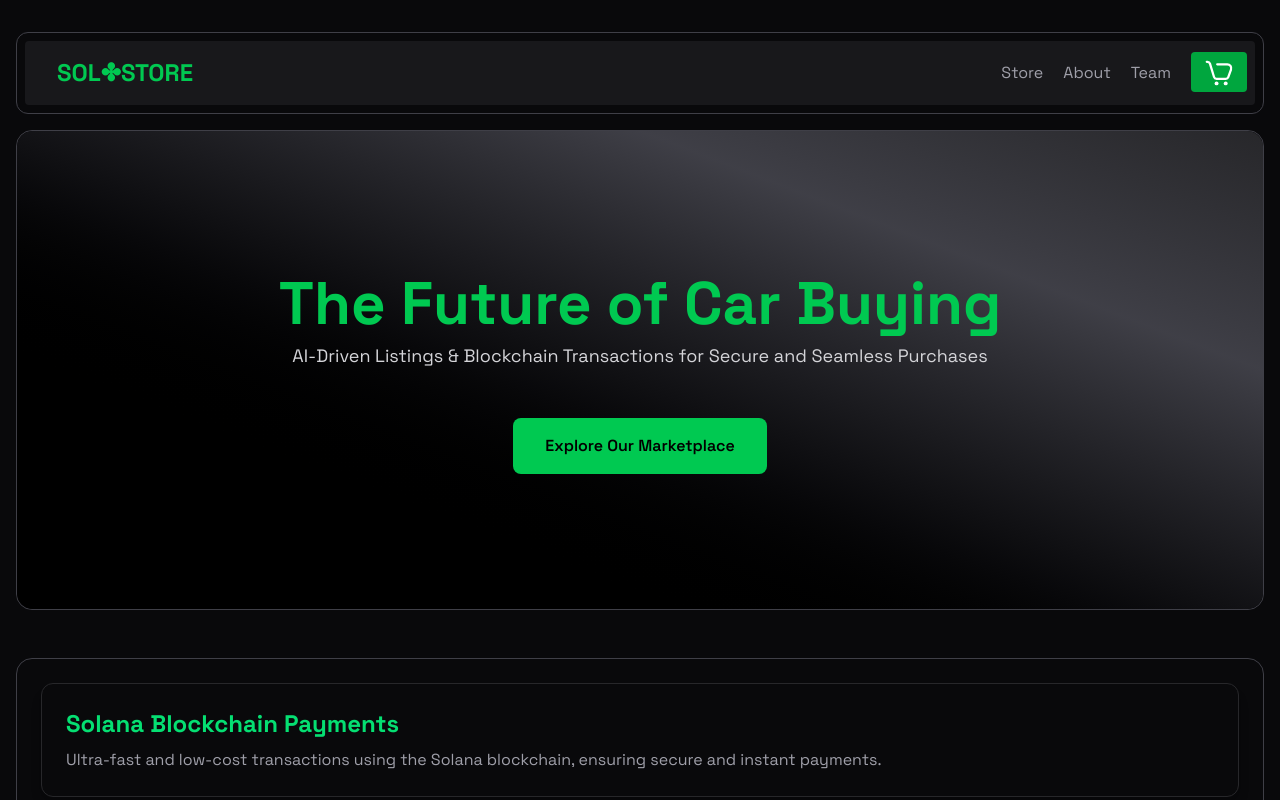
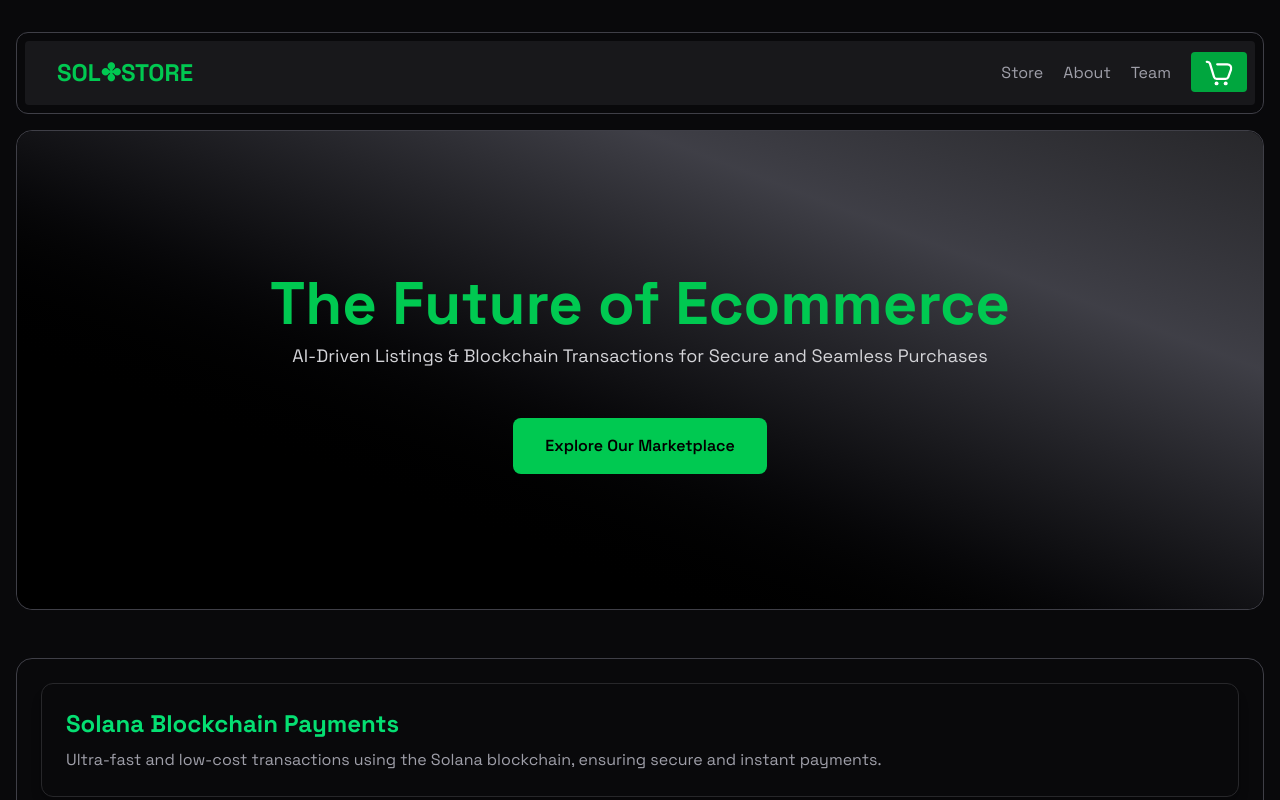
Before and after one commit to tomisinteazer/Vuetraining, a Vue app: page /about in a window 1280 px wide. Shown: the top 800 px of the page. Built offline with nearby package versions, Linux system fonts and the light colour scheme; no server answers.

Commit message:
edited content

```diff
--- a/src/views/AboutView.vue
+++ b/src/views/AboutView.vue
@@ -8,7 +8,7 @@
       </div>
       <div class="relative px-6">
         <h1 class="text-5xl md:text-6xl my-2 font-bold text-green-500 animate-fade-up">
-          The Future of Car Buying
+          The Future of Ecommerce
         </h1>
         <p class="text-lg text-zinc-300 mb-12 animate-fade-up delay-200">
           AI-Driven Listings & Blockchain Transactions for Secure and Seamless Purchases
```
